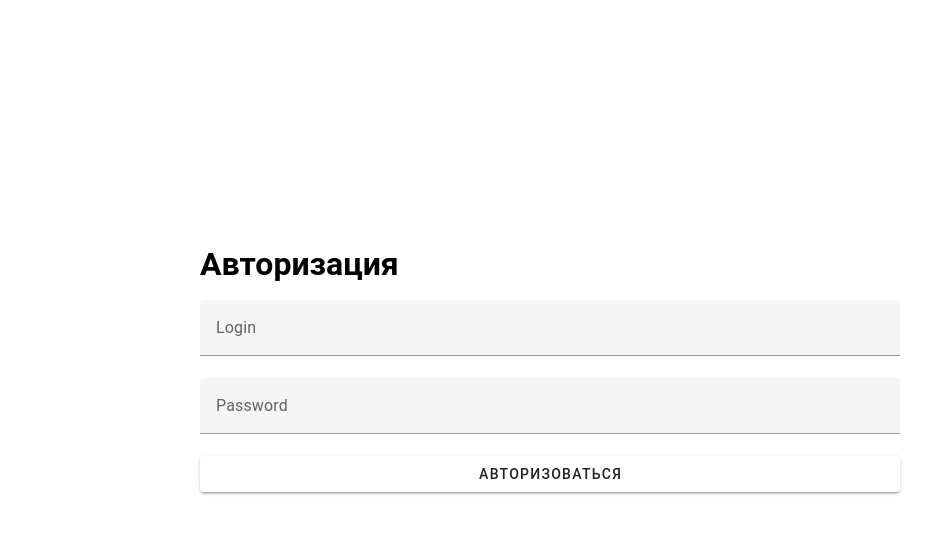
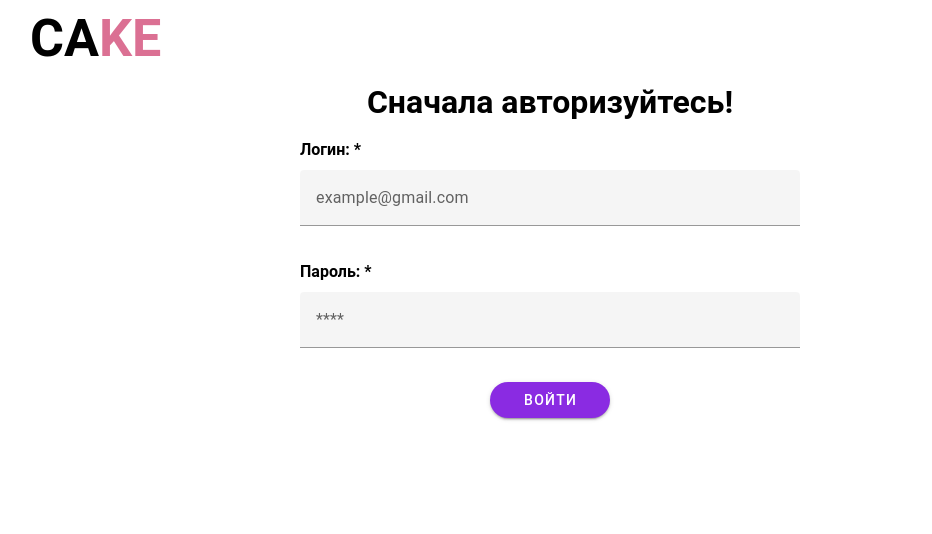
Before and after one commit to Fentomi/kar-website, a Vue app: page / in a window 1280 px wide. Shown: the top 534 px of the page, without its empty margins (90-1022 px from the left). Built offline with nearby package versions, Linux system fonts and the light colour scheme; what @syncfusion/ej2-vue-dropdowns, vue-tippy would draw is missing.

Commit message:
Добавляет авторизацию

```diff
--- a/src/App.vue
+++ b/src/App.vue
@@ -2,7 +2,7 @@
   <Authorization
     v-if="!userIsAuthorized"
     :user-is-authorized="userIsAuthorized"
-    @updateUserIsAuthorized="userIsAuthorized=true"
+    @updateUserIsAuthorized="onUpdateUserIsAuthorized"
   />
   <Main
     v-if="userIsAuthorized"
@@ -23,16 +23,19 @@ export default {
   data() {
     return {
       userIsAuthorized: false,
+      currentRole: 0
+    }
+  },
+  methods: {
+    onUpdateUserIsAuthorized(data) {
+      this.userIsAuthorized = data['isCurrentUser'];
+      this.currentRole = data['currentRole'];
     }
   }
 }
 </script>
 
 <style>
-.wrapper {
-  margin: 30vh auto;
-  width: 700px;
-}
 .v-table__wrapper {
   overflow-x: hidden !important;
 }
--- a/src/components/Authorization.vue
+++ b/src/components/Authorization.vue
@@ -1,20 +1,24 @@
 <template>
+  <div class="header">
+    <p class="header-text">CA<span style="color: palevioletred;">KE</span></p>
+  </div>
   <div class="wrapper">
-    <h1 class="mb-3">Авторизация</h1>
+    <h1 class="mb-3">Сначала авторизуйтесь!</h1>
+    <p class="mb-2" style="font-weight: bold;">Логин: *</p>
     <v-text-field
+      class="mb-3"
       v-model="userLogin"
-      label="Login"
+      label="example@gmail.com"
     />
+    <p class="mb-2" style="font-weight: bold;">Пароль: *</p>
     <v-text-field
+      class="mb-3"
       v-model="userPassword"
-      label="Password"
+      label="****"
     />
-    <div v-if="showErrorMessage" class="mb-4">
-      Неверный логин или пароль. <br>
-      Пожалуйста, попробуйте еще раз.
-    </div>
-    <v-btn class="btn" type="submit" block @click="onAuthorizationAttempt">
-      Авторизоваться
+    <div v-if="showErrorMessage" class="mb-3">Неверный логин или пароль, повторите попытку еще раз</div>
+    <v-btn width="120" class="btn" type="submit" @click="onAuthorizationAttempt">
+      Войти
     </v-btn>
   </div>
 </template>
@@ -35,13 +39,54 @@ export default {
   methods: {
     onAuthorizationAttempt() {
       let isCurrentUser = false;
-      const testData = {
-        login: 'admin',
+      let currentRole = 0;
+      const menedger = {
+        login: 'menedger',
         password: '1111',
+        role: 1
       }
-      if(this.userLogin === testData.login && this.userPassword === testData.password) isCurrentUser = true;
-      return isCurrentUser ? this.$emit('updateUserIsAuthorized', isCurrentUser) : this.showErrorMessage = true;
+      const conditer = {
+        login: 'shef',
+        password: '1111',
+        role: 2
+      }
+      if(this.userLogin === menedger.login && this.userPassword === menedger.password) {
+        isCurrentUser = true;
+        currentRole = menedger.role;
+      }
+      if(this.userLogin === conditer.login && this.userPassword === conditer.password) {
+        isCurrentUser = true;
+        currentRole = conditer.role;
+      }
+      this.userLogin = '';
+      this.userPassword = '';
+      return isCurrentUser ? this.$emit('updateUserIsAuthorized', {isCurrentUser: isCurrentUser, currentRole: currentRole}) : this.showErrorMessage = true;
     }
   },
 }
 </script>
+
+<style scoped lang="scss">
+.header {
+  .header-text {
+    margin-left: 120px;
+    font-size: 52px;
+    font-weight: bold;
+  }
+}
+.wrapper {
+  margin: 0 auto;
+  width: 500px;
+  h1 {
+    display: block;
+    text-align: center;
+  }
+  .btn {
+    display: block;
+    margin: 0 auto;
+    border-radius: 50px;
+    background-color: blueviolet;
+    color: white;
+  }
+}
+</style>
```
